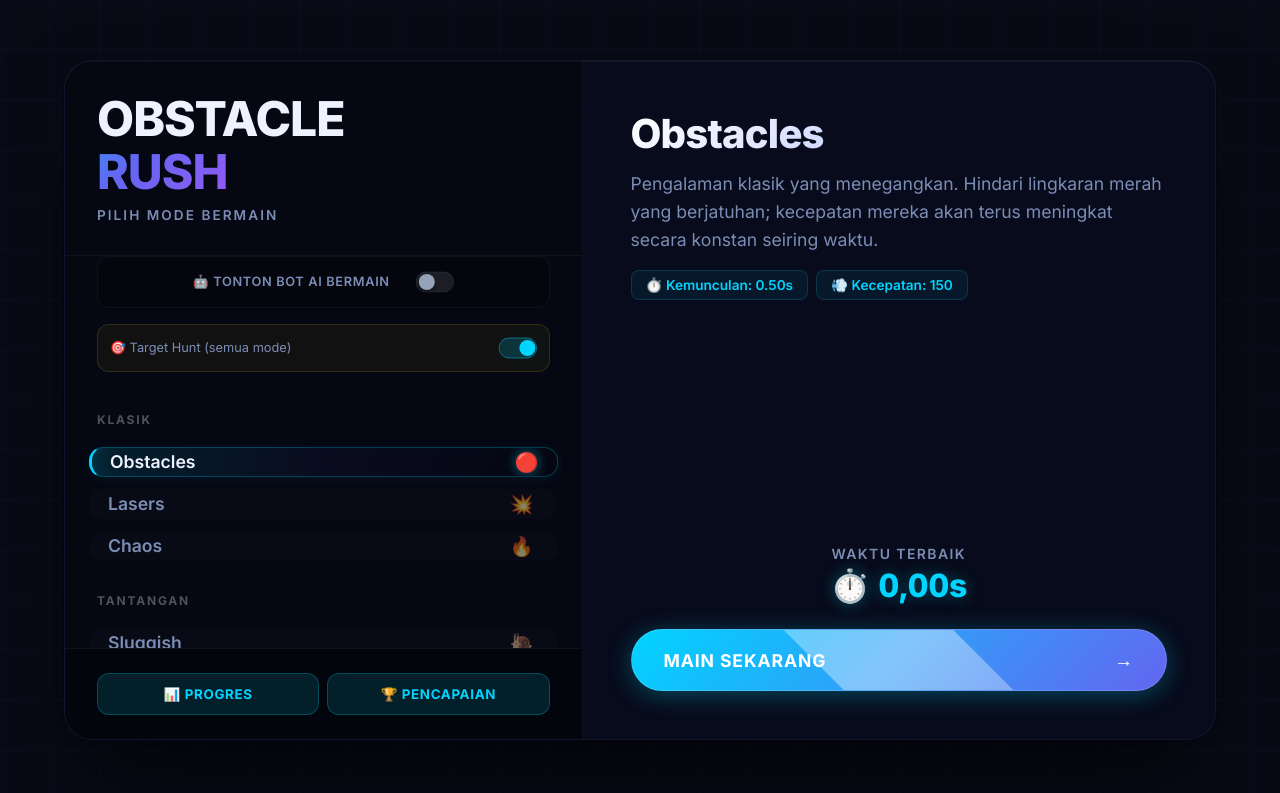
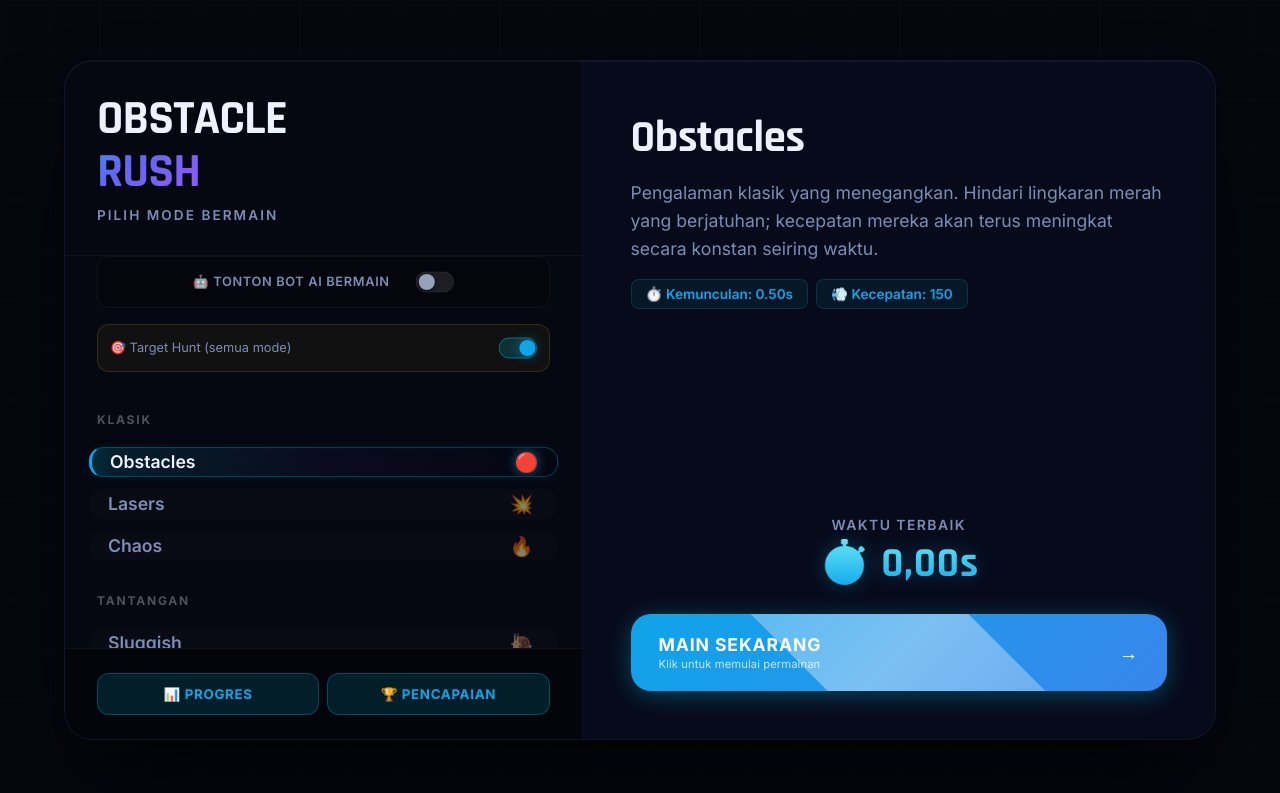
Before and after one commit to Darlayx0/Obstacle-Rush, a website built with Vite: page index.html in a window 1280 px wide. Built offline with nearby package versions, Linux system fonts and the light colour scheme.

Commit message:
feat: reference UI implementation - Rajdhani display font, deeper background, gradient high score, CTA subtitle, Material Icons

```diff
--- a/index.html
+++ b/index.html
@@ -6,15 +6,16 @@
   <link rel="icon" type="image/png" href="/Obstacle-Rush/icon.png" />
   <link rel="apple-touch-icon" href="/Obstacle-Rush/icon.png">
   <link rel="manifest" href="/Obstacle-Rush/manifest.json" />
-  <meta name="theme-color" content="#0f172a">
+  <meta name="theme-color" content="#05070f">
   <meta name="apple-mobile-web-app-capable" content="yes">
   <meta name="apple-mobile-web-app-status-bar-style" content="black-translucent">
   <meta name="viewport" content="width=device-width, initial-scale=1.0, maximum-scale=1.0, user-scalable=no" />
   <title>Obstacle Rush</title>
   <link rel="stylesheet" href="./style.css">
   <link
-    href="https://fonts.googleapis.com/css2?family=Inter:wght@400;500;600;700;800&family=Outfit:wght@400;600;800&display=swap"
+    href="https://fonts.googleapis.com/css2?family=Inter:wght@400;500;600;700;800&family=Rajdhani:wght@500;600;700&family=Outfit:wght@400;600;800&display=swap"
     rel="stylesheet">
+  <link href="https://fonts.googleapis.com/icon?family=Material+Icons+Round" rel="stylesheet">
 </head>
 
 <body>
@@ -276,7 +277,10 @@
               <span id="highScoreText" class="value highScoreValue">0,00s</span>
             </div>
           </div>
-          <button id="startBtn" class="primary-btn pulse">MAIN SEKARANG <span class="arrow">→</span></button>
+          <button id="startBtn" class="primary-btn pulse">
+            <div class="btn-text-group"><span>MAIN SEKARANG</span><span class="btn-sub">Klik untuk memulai
+                permainan</span></div><span class="arrow">→</span>
+          </button>
         </div>
       </div>
     </div>
--- a/main.js
+++ b/main.js
@@ -805,7 +805,7 @@ function buildModConfig() {
 }
 
 function drawBackground() {
-    ctx.fillStyle = '#080b16';
+    ctx.fillStyle = '#05070f';
     ctx.fillRect(0, 0, canvas.width, canvas.height);
 
     ctx.lineWidth = 1;
--- a/style.css
+++ b/style.css
@@ -1,17 +1,17 @@
 :root {
-  --bg-color: #080b16;
-  --bg-surface: #0d1224;
+  --bg-color: #05070f;
+  --bg-surface: #0B1120;
   --text-main: #eef2ff;
   --text-muted: #7c8db5;
-  --accent-cyan: #00d4ff;
+  --accent-cyan: #0EA5E9;
   --accent-blue: #6366f1;
   --accent-purple: #a855f7;
-  --accent-red: #ff2d55;
-  --glass-bg: rgba(8, 12, 28, 0.82);
+  --accent-red: #F43F5E;
+  --glass-bg: rgba(15, 23, 42, 0.6);
   --glass-border: rgba(100, 120, 200, 0.12);
   --glass-border-hover: rgba(100, 120, 200, 0.25);
-  --cyan-glow: 0 0 30px rgba(0, 212, 255, 0.15);
-  --purple-glow: 0 0 30px rgba(168, 85, 247, 0.15);
+  --cyan-glow: 0 0 15px rgba(14, 165, 233, 0.5);
+  --purple-glow: 0 0 15px rgba(168, 85, 247, 0.15);
   --shadow-lg: 0 32px 64px -16px rgba(0, 0, 0, 0.7);
   --shadow-xl: 0 48px 96px -24px rgba(0, 0, 0, 0.8);
   --radius-sm: 8px;
@@ -285,10 +285,11 @@ body {
 
 .title {
   font-size: 3rem;
-  font-weight: 800;
+  font-weight: 700;
   line-height: 1.1;
   text-align: left;
   letter-spacing: -0.02em;
+  font-family: 'Rajdhani', 'Inter', sans-serif;
 }
 
 .title .accent {
@@ -406,15 +407,13 @@ body {
 }
 
 .mode-title {
-  font-size: 2.5rem;
-  font-weight: 800;
+  font-size: 2.8rem;
+  font-weight: 700;
   margin-bottom: 12px;
   text-transform: capitalize;
-  background: linear-gradient(135deg, #fff 0%, #c7d2fe 50%, #a5b4fc 100%);
-  background-clip: text;
-  -webkit-background-clip: text;
-  -webkit-text-fill-color: transparent;
-  letter-spacing: -0.02em;
+  color: var(--text-main);
+  font-family: 'Rajdhani', 'Inter', sans-serif;
+  letter-spacing: -0.01em;
 }
 
 .mode-desc {
@@ -708,9 +707,15 @@ input[type="range"]::-webkit-slider-thumb:hover {
 }
 
 .high-score-container .value {
-  font-size: 2rem;
-  color: var(--accent-cyan);
-  text-shadow: 0 0 15px rgba(6, 182, 212, 0.4);
+  font-size: 2.6rem;
+  font-family: 'Rajdhani', monospace;
+  font-weight: 700;
+  color: transparent;
+  background: linear-gradient(180deg, #67e8f9, #0EA5E9);
+  -webkit-background-clip: text;
+  background-clip: text;
+  filter: drop-shadow(0 0 10px rgba(14, 165, 233, 0.3));
+  letter-spacing: 0.02em;
 }
 
 .btn-group {
@@ -796,17 +801,42 @@ button:active,
 .primary-btn {
   flex: 1;
   font-size: 1.1rem;
-  padding: 18px 32px;
-  background: linear-gradient(135deg, var(--accent-cyan), var(--accent-blue), var(--accent-purple));
+  padding: 20px 28px;
+  background: linear-gradient(135deg, var(--accent-cyan), var(--accent-blue));
   background-size: 200% 200%;
   color: white;
-  box-shadow: 0 4px 24px 0 rgba(0, 212, 255, 0.3), inset 0 1px 0 rgba(255, 255, 255, 0.2);
+  box-shadow: 0 4px 24px 0 rgba(14, 165, 233, 0.3), inset 0 1px 0 rgba(255, 255, 255, 0.15);
   justify-content: space-between;
   overflow: hidden;
   position: relative;
-  border: 1px solid rgba(255, 255, 255, 0.15);
+  border: none;
+  border-radius: var(--radius-lg);
   animation: btnGradient 3s ease infinite;
 }
+
+.btn-text-group {
+  display: flex;
+  flex-direction: column;
+  align-items: flex-start;
+  z-index: 2;
+  text-align: left;
+}
+
+.btn-text-group span:first-child {
+  font-size: 1.1rem;
+  font-weight: 700;
+  letter-spacing: 0.05em;
+}
+
+.btn-sub {
+  font-size: 0.7rem;
+  font-weight: 400;
+  opacity: 0.75;
+  text-transform: none;
+  letter-spacing: 0.01em;
+  margin-top: 2px;
+}
+
 
 @keyframes btnGradient {
 
```
